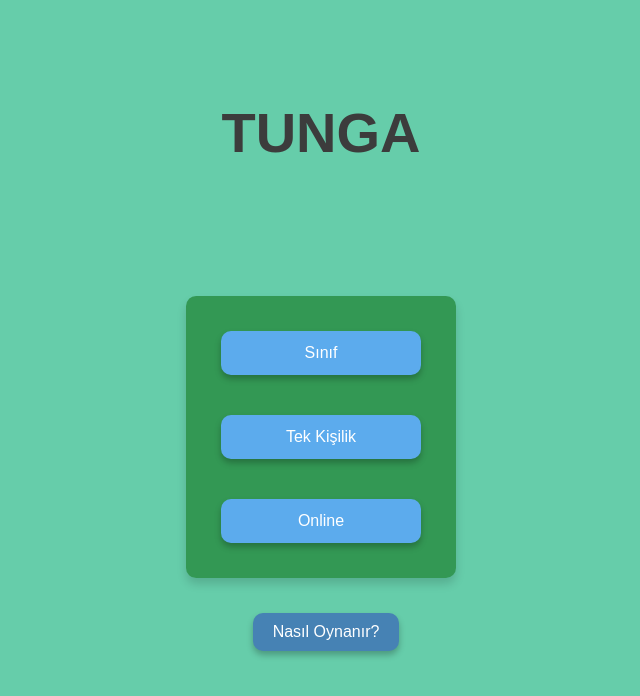
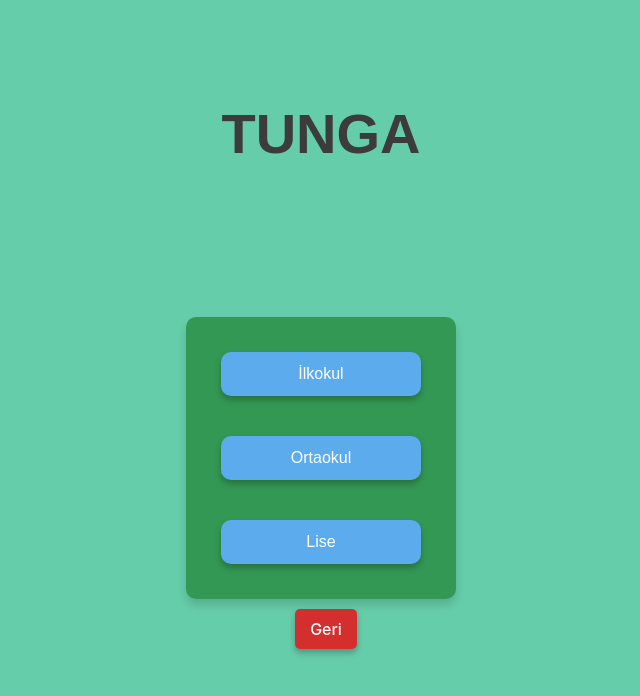
Before and after one commit to Mehmetcimen4/Teknofest-Project, a React (Vite) app in the folder Front_project/: page /sinif in a window 1280 px wide. Before the commit this address led to /. Shown: the top 696 px of the page, without its empty margins (319-959 px from the left). Built offline with nearby package versions, Linux system fonts and the light colour scheme.

Commit message:
style: Update registration page styling, add time selection, and fix localStorage bug

```diff
--- a/Front_project/src/App.css
+++ b/Front_project/src/App.css
@@ -64,7 +64,7 @@ h2 {
 .sinif-detay,
 .lise-page,
 .unite-detay,
-.konu-detay {
+.konu-detay,.sinif-page,.registration-page {
   text-align: center;
   margin-top: 20px;
 }
@@ -144,25 +144,15 @@ h2 {
 }
 
 /* Registration sayfası için genel düzen */
-.registration-page {
-  display: flex;
-  flex-direction: column;
-  align-items: center;
-  justify-content: center;
-  max-height: 100vh;
-  background-color: #66cdaa;
-}
 
-.registration-page .menu {
-  position: relative;
-  top: -50px;
-  box-shadow: 0 6px 10px rgba(0, 0, 0, 0.15); /* Gölge biraz arttırıldı */
-}
+
+
 
 .registration-page h2 {
   font-size: 2rem;
   color: #3c3c3c;
-  margin-bottom: 20px;
+  margin-top: 15px;
+  margin-bottom: -60px;
   font-family: 'Arial', sans-serif;
 }
 
@@ -171,7 +161,7 @@ h2 {
   display: flex;
   flex-direction: column;
   align-items: center;
-  margin-bottom: 20px;
+  margin-bottom: 15px;
   width: 80%;
   max-width: 400px;
   box-shadow: 0 6px 10px rgba(0, 0, 0, 0.15); /* Gölge biraz arttırıldı */
@@ -194,7 +184,7 @@ h2 {
 
 /* Zaman seçimi */
 .time-selection {
-  margin-bottom: 20px;
+  margin-bottom: 10px;
   width: 80%;
   max-width: 400px;
   box-shadow: 0 6px 10px rgba(0, 0, 0, 0.15); /* Gölge biraz arttırıldı */
--- a/Front_project/src/App.jsx
+++ b/Front_project/src/App.jsx
@@ -1,4 +1,4 @@
-import React, { useState, useEffect } from 'react';
+import React from 'react';
 import { BrowserRouter as Router, Route, Routes, Link, Navigate } from 'react-router-dom';
 import '../src/App.css';
 
@@ -6,26 +6,12 @@ import '../src/App.css';
 import GamePage from './pages/GamePage';
 import Registration from './pages/Registration';
 import Lise from './pages/Lise';
+import Sinif from './pages/Sinif';  // Import the new Sinif component
 import SinifDetay from './pages/SinifDetay';
 import UniteDetay from './pages/UniteDetay';
 import KonuDetay from './pages/KonuDetay';
 
 function App() {
-  const [isClassSelected, setIsClassSelected] = useState(() => {
-    return JSON.parse(localStorage.getItem('isClassSelected')) || false;
-  });
-  const [isLiseSelected, setIsLiseSelected] = useState(() => {
-    return JSON.parse(localStorage.getItem('isLiseSelected')) || false;
-  });
-
-  useEffect(() => {
-    localStorage.setItem('isClassSelected', JSON.stringify(isClassSelected));
-  }, [isClassSelected]);
-
-  useEffect(() => {
-    localStorage.setItem('isLiseSelected', JSON.stringify(isLiseSelected));
-  }, [isLiseSelected]);
-
   return (
     <Router>
       <div className="app">
@@ -37,10 +23,9 @@ function App() {
           <Route
             path="/"
             element={
-              !isClassSelected ? (
               <>
                 <div className="menu">
-                    <Link to="/sinif" className="menu-button" onClick={() => setIsClassSelected(true)}>Sınıf</Link>
+                  <Link to="/sinif" className="menu-button">Sınıf</Link>
                   <Link to="/tek-kisilik" className="menu-button">Tek Kişilik</Link>
                   <Link to="/online" className="menu-button">Online</Link>
                 </div>
@@ -48,37 +33,14 @@ function App() {
                   <button className="footer-button">Nasıl Oynanır?</button>
                 </div>
               </>
-              ) : (
-                <Navigate to="/sinif" />
-              )
             }
           />
 
-          {/* Sınıf seçimi menüsü */}
-          <Route
-            path="/sinif"
-            element={
-              isClassSelected && !isLiseSelected ? (
-                <>
-                  <div className="menu">
-                    <Link to="/sinif/ilkokul" className="menu-button">İlkokul</Link>
-                    <Link to="/sinif/ortaokul" className="menu-button">Ortaokul</Link>
-                     <Link to="/sinif/lise" className="menu-button" onClick={() => setIsLiseSelected(true)}>Lise</Link>
-                  </div>
-                  <div>
-                    <button onClick={() => setIsClassSelected(false)} className="back-button">Geri</button>
-                  </div>
-                </>
-              ) : (
-                <Navigate to="/" />
-              )
-            }
-          />
+          {/* Sınıf sayfası */}
+          <Route path="/sinif" element={<Sinif />} />
 
           {/* Lise detayları ve diğer sayfalar */}
-          {isLiseSelected && (
-            <>
-              <Route path="/sinif/lise" element={<Lise setIsLiseSelected={setIsLiseSelected} />} />
+          <Route path="/sinif/lise" element={<Lise />} />
           <Route path="/sinif/lise/9" element={<SinifDetay sinif="9. Sınıf" />} />
           <Route path="/sinif/lise/10" element={<SinifDetay sinif="10. Sınıf" />} />
           <Route path="/sinif/lise/11" element={<SinifDetay sinif="11. Sınıf" />} />
@@ -87,14 +49,9 @@ function App() {
           <Route path="/sinif/lise/:ders/:unite/konular" element={<KonuDetay />} />
           <Route path="/sinif/lise/:ders/:unite/konular/:konu/registration" element={<Registration />} />
           <Route path="/sinif/lise/:ders/:unite/konular/:konu/game" element={<GamePage />} />
-            </>
-          )}
 
           {/* Yönlendirmeler ve varsayılan rota */}
-          <Route
-            path="*"
-            element={<Navigate to="/" replace />}
-          />
+          <Route path="*" element={<Navigate to="/" replace />} />
         </Routes>
       </div>
     </Router>
--- a/Front_project/src/pages/Lise.jsx
+++ b/Front_project/src/pages/Lise.jsx
@@ -1,12 +1,11 @@
 import React from 'react';
 import { Link, useNavigate } from 'react-router-dom';
 
-function Lise({ setIsLiseSelected }) {
+function Lise() {
   const navigate = useNavigate();
 
   const handleBackClick = () => {
-    setIsLiseSelected(false);
-    navigate('/sinif');
+    navigate('/sinif');  // Sınıf sayfasına yönlendir
   };
 
   return (
--- /dev/null
+++ b/Front_project/src/pages/Sinif.jsx
@@ -0,0 +1,26 @@
+// src/pages/Sinif.jsx
+import React from 'react';
+import { Link, useNavigate } from 'react-router-dom';
+
+function Sinif({ setIsClassSelected, setIsLiseSelected }) {
+  const navigate = useNavigate();
+
+  const handleBackClick = () => {
+    navigate('/');
+  };
+
+  return (
+    <div className="sinif-page">
+      <div className="menu">
+        <Link to="/sinif" className="menu-button">İlkokul</Link>
+        <Link to="/sinif" className="menu-button">Ortaokul</Link>
+        <Link to="/sinif/lise" className="menu-button" onClick={() => setIsLiseSelected(true)}>Lise</Link>
+      </div>
+      <div>
+        <button onClick={handleBackClick} className="back-button">Geri</button>
+      </div>
+    </div>
+  );
+}
+
+export default Sinif;
```
Lines whose indentation alone changed are shown as unchanged.
